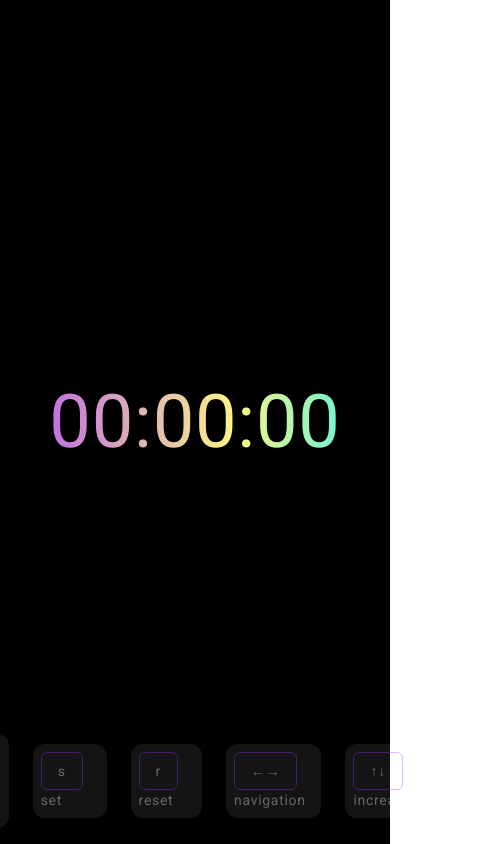
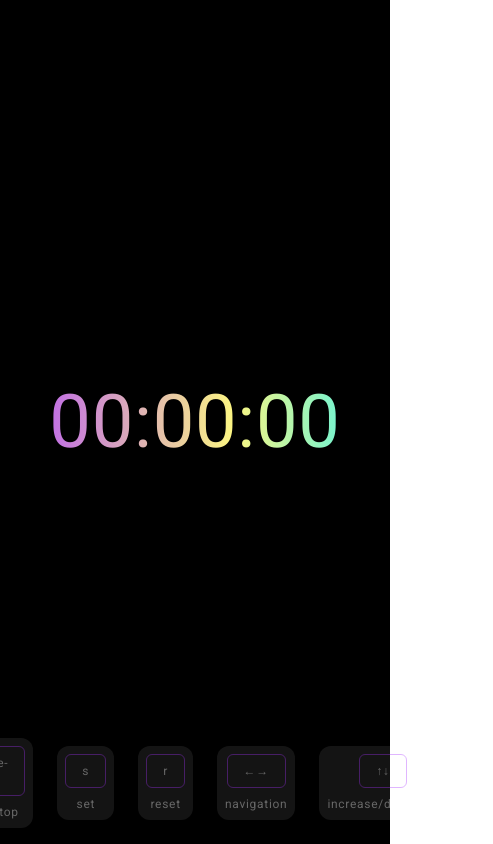
Before and after one commit to rahu1gg/timer, a Next.js app: page / in a window 390 px wide. Shown: the whole page, 493 px wide, since content can reach past the window. Built offline with nearby package versions, Linux system fonts and the light colour scheme.

Commit message:
styles: responsive design for navigation

```diff
--- a/src/app/page.tsx
+++ b/src/app/page.tsx
@@ -9,11 +9,11 @@ export default function Home() {
 			</div>
 			<div className='absolute bottom-4 flex items-center justify-center gap-6'>
 				{KEYS_INFO.map(({ id, label, key }) => (
-					<div className='opacity-40 bg-white/20 p-2 rounded-xl pointer-events-none text-sm'>
-						<button key={id} type='button' className='border border-violet px-4 py-2 rounded-md mr-4'>
+					<div className='opacity-40 bg-white/20 p-2 rounded-xl pointer-events-none text-xs lg:text-sm lg:block flex flex-col items-center justify-center gap-2'>
+						<button key={id} type='button' className='border border-violet px-4 py-2 rounded-md lg:mr-4 inline-block'>
 							{key}
 						</button>
-						<span className='pr-1'>{label}</span>
+						<span className='lg:pr-1'>{label}</span>
 					</div>
 				))}
 			</div>
```
